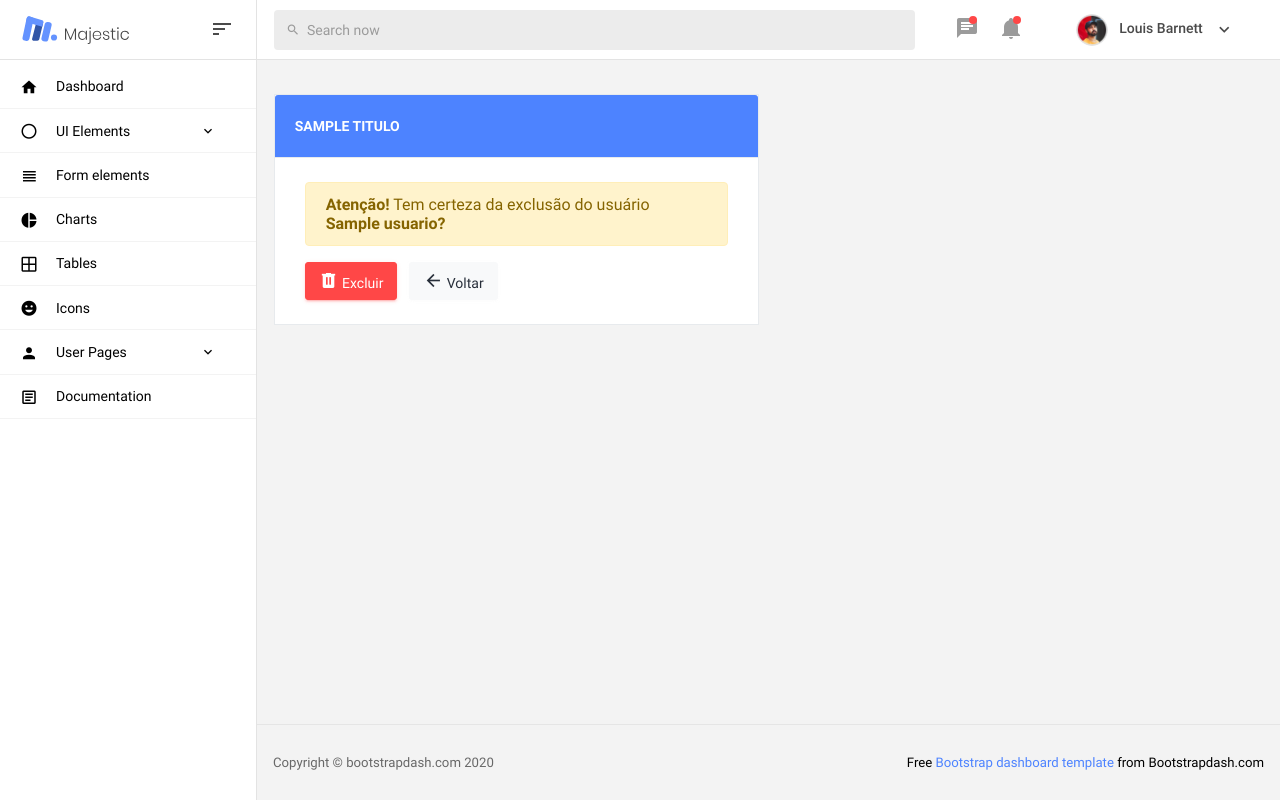
After one commit to diegororiz7/food, a CodeIgniter 4 app: the page made by app/Views/Admin/Usuarios/excluir.php in a window 1280 px wide. The commit adds this page. Run offline with PHP 8.4 and a stand-in for CodeIgniter, Linux system fonts and the light colour scheme; the template is opened without the code that fills it: most values are stand-ins (such as "Sample title", 1, 10 or a date in 2020); some libraries are stand-ins or nearby versions.

Commit message:
Alterações 28-10-2021

```diff
--- a/app/Views/Admin/Usuarios/criar.php
+++ b/app/Views/Admin/Usuarios/criar.php
@@ -65,7 +65,7 @@
 
 <?php echo $this->section('scripts'); ?>
 
-<script src="<?php echo site_url('Admin/vendors/mask/jquery.mask.min.js'); ?>"></script>
+<script src="<?php echo site_url('Admin/vendors/mask/jquery.mask.min.js'); ?>" ></script>
 <script src="<?php echo site_url('Admin/vendors/mask/app.js'); ?>"></script>
 
 <?php echo $this->endSection(); ?>
--- /dev/null
+++ b/app/Views/Admin/Usuarios/excluir.php
@@ -0,0 +1,76 @@
+<?php echo $this->extend('Admin/layout/principal'); ?>
+
+<?php echo $this->section('titulo'); ?>
+<?php echo $titulo; ?>
+<?php echo $this->endSection(); ?>
+
+<?php echo $this->section('estilos'); ?>
+
+
+<?php echo $this->endSection(); ?>
+
+<?php echo $this->section('conteudo'); ?>
+
+<div class="row">
+
+    <div class="col-lg-6 grid-margin stretch-card">
+
+        <div class="card">
+
+            <div class="card-header bg-primary pb-0 pt-4">
+
+
+                <h4 class="card-title  text-white"><?php echo esc($titulo); ?></h4>
+
+            </div>
+
+            <div class="card-body">
+
+                <?php if(session()->has('erors_model')): ?>
+
+                    <ul>
+
+                        <?php foreach (session('errors_model') as $error): ?>
+
+                            <li class="text-danger"><?php echo $error; ?></li>
+
+                        <?php endforeach; ?>
+
+                    </ul>
+
+                <?php endif; ?>
+
+                <?php echo form_open("admin/usuarios/excluir/$usuario->id"); ?>
+
+                <div class="alert alert-warning alert-dimissible fadeshow" role="alert">
+                    <strong>Atenção!</strong> Tem certeza da exclusão do usuário <strong><?php echo esc($usuario->nome); ?>?</strong>
+                </div>
+
+                <button type="submit" class="btn btn-danger mr-2 btn-sm">
+                    <i class="mdi mdi-trash-can btn-icon-prepend"></i>
+                    Excluir
+                </button>
+
+                <a href="<?php echo site_url("admin/usuarios/show/$usuario->id"); ?>" class="btn btn-light text-dark btn-sm">
+                    <i class="mdi mdi-arrow-left btn-icon-prepend"></i>
+                    Voltar
+                </a>
+
+                <?php echo form_close(); ?>
+
+            </div>
+
+        </div>
+
+    </div>
+
+</div>
+
+<?php echo $this->endSection(); ?>
+
+<?php echo $this->section('scripts'); ?>
+
+<script src="<?php echo site_url('Admin/vendors/mask/jquery.mask.min.js'); ?>"></script>
+<script src="<?php echo site_url('Admin/vendors/mask/app.js'); ?>"></script>
+
+<?php echo $this->endSection(); ?>
```
Also changed, not shown: app/Controllers/Admin/Usuarios.php (+21 -1 lines), app/Models/UsuarioModel.php (+6 -1 lines).
